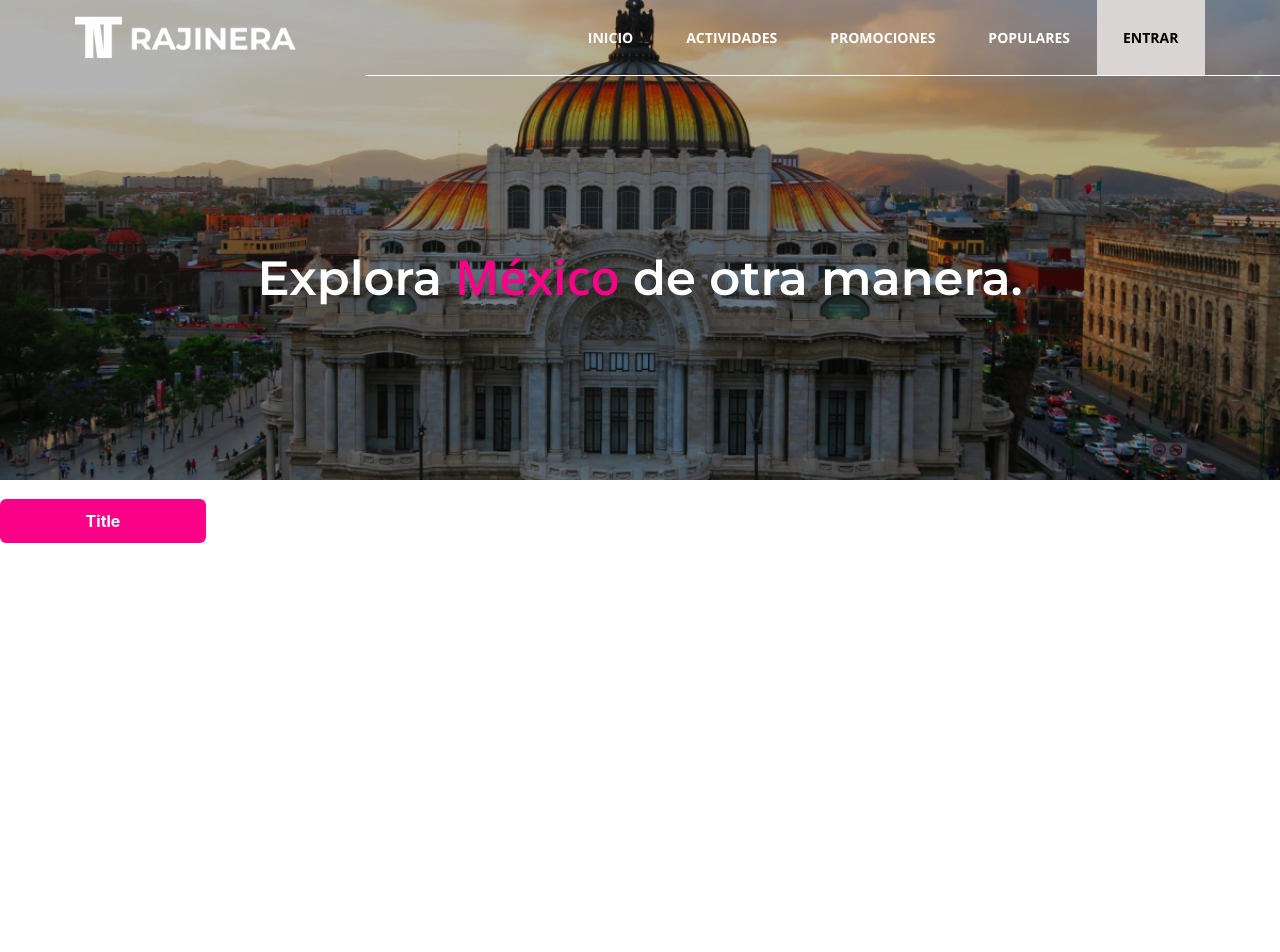
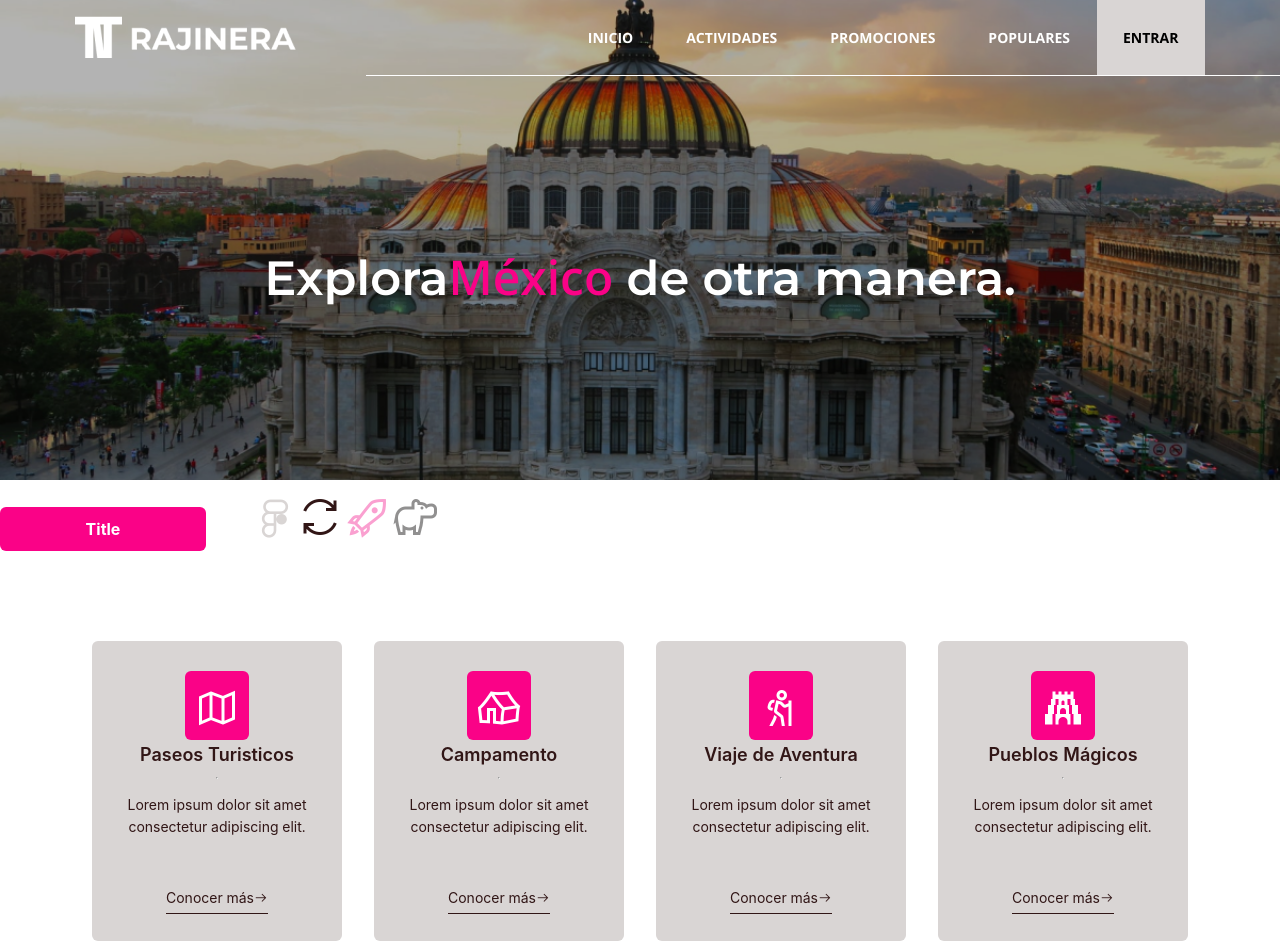
Before and after one commit to Georgge/trajinera-web-concept, a React (Create React App) app: page / in a window 1280 px wide. Shown: the top 952 px of the page. Before the commit the page ends 800 px from the top, so only its background shows below. Built offline with nearby package versions, Linux system fonts and the light colour scheme.

Commit message:
[NUM-18] the home activities section was created

```diff
--- /dev/null
+++ b/src/components/ActivityCard/ActivityCard.js
@@ -0,0 +1,29 @@
+import { Icon } from '..'
+import styles from './activitycard.module.css'
+
+function ActivityCard({ title, icon, text, link }) {
+    return (
+        <div className={`${styles.card}`}>
+            <div className={`${styles.icon}`}><Icon icon={icon} color='pureWhite'/>
+            </div>
+            <div className={`${styles.title}`}>
+                {title}
+            </div>
+            <hr />
+            <div className={`${styles.text}`}>
+                {text}
+            </div>
+            <div className={`${styles.link}`}>
+                {link}
+                <Icon icon='' color='--primaryBlack' size={14}/>
+            </div>
+        </div>
+    )
+}
+
+export default ActivityCard
+ActivityCard.defaultProps = {
+    title: 'Paseos Turisticos',
+    text: 'Lorem ipsum dolor sit amet consectetur adipiscing elit.',
+    link: 'Conocer más'
+}
--- /dev/null
+++ b/src/components/ActivityCard/activitycard.module.css
@@ -0,0 +1,48 @@
+.card{
+    background: var(--ligth-silver);
+    border-radius: 6px;
+    height: 300px;
+    width: 250px;
+    display: flex;
+    flex-direction: column;
+    align-items: center;
+    text-align: center;
+    margin: 16px;
+
+}
+
+.icon{
+    background:var(--main-brand);
+    border-radius: 6px;
+    display: flex;
+    justify-content: center;
+    width: 64px;
+    height: 69px;
+    margin-top: 30px;
+}
+
+.title{
+
+    font-weight: 600;
+    font-size: 18px;
+    margin-top: 8px;
+    color: var(--primary-black);
+    margin-top: 1px;
+}
+
+.text{
+    font-size: 14px;
+    width: 186px;
+    height: 69px;
+    margin-top: 8px;
+    font-weight: normal;
+    color: var(--primary-black);
+}
+
+.link{
+    font-size: 14px;
+    margin-top: 20px;
+    border-bottom: 1px solid;
+    line-height: 30px;
+    color: var(--primary-black);
+}
--- a/src/components/Button/button.module.css
+++ b/src/components/Button/button.module.css
@@ -12,7 +12,6 @@
   width: 206px;
   left: 0px;
   top: 0px;
-  border-radius: 6px;
 }
 
 .primary{
--- a/src/components/Icon/Icon.js
+++ b/src/components/Icon/Icon.js
@@ -3,8 +3,8 @@ import theme from '../../theme';
 
 function Icon({
   icon = '',
-  size = 26,
-  color = 'mainBrand',
+  size = 48,
+  color = '#FFFFFF',
   type = 'solid'
 }) {
   return (
--- a/src/components/Icon/icon.module.css
+++ b/src/components/Icon/icon.module.css
@@ -1,11 +1,11 @@
 .brand {
-  font-family: 'la-brands-400';
+  font-family: 'LineAwesomeBrands';
 }
 
 .solid {
-  font-family: 'la-solid-900';
+  font-family: 'LineAwesomeSolid';
 }
 
 .regular {
-  font-family: 'la-regular-400';
+  font-family: 'LineAwesomeRegular';
 }
--- a/src/components/TopNavbar/TopNavbar.js
+++ b/src/components/TopNavbar/TopNavbar.js
@@ -3,7 +3,7 @@ import NavbarOption from './NavbarOption'
 function TopNavbar() {
     return (
         <div>
-            <NavbarOption nav='INICIO'/>
+            <NavbarOption nav='INICIO' />
             <NavbarOption nav='ACTIVIDADES'/>
             <NavbarOption nav='PROMOCIONES'/>
             <NavbarOption nav='POPULARES'/>
--- a/src/components/index.js
+++ b/src/components/index.js
@@ -1,2 +1,3 @@
 export { default as Button } from './Button/Button';
 export { default as Icon } from './Icon/Icon';
+export { default as ActivityCard } from './ActivityCard/ActivityCard';
--- a/src/index.css
+++ b/src/index.css
@@ -25,16 +25,16 @@ code {
 }
 
 @font-face{
-  font-family: 'brans';
-  src: local('brans'), url('./assets/fonts/brands/la-brands-400.ttf') format('truetype');
+  font-family: 'LineAwesomeBrands';
+  src: local('brands'), url('./assets/fonts/brands/la-brands-400.ttf') format('truetype');
 }
 
 @font-face{
-  font-family: 'regular';
+  font-family: 'LineAwesomeRegular';
   src: local('regular'), url('./assets/fonts/regular/la-regular-400.ttf') format('truetype');
 }
 
 @font-face{
-  font-family: 'solid';
+  font-family: 'LineAwesomeSolid';
   src: local('solid'), url('./assets/fonts/solid/la-solid-900.ttf') format('truetype');
 }
--- a/src/pages/Home.js
+++ b/src/pages/Home.js
@@ -1,16 +1,19 @@
 import HeroSection from '../sections/home/HeroSection/HeroSection'
 import { Button, Icon } from '../components'
+import ActivitiesSection from '../sections/home/ActivitiesSection/ActivitiesSection'
+
 
 function Home() {
     return (
         <div >
-            <HeroSection/>
-            <Button type='primary'/>
+            <HeroSection />
+            <Button type='primary' />
             <Icon />
             <Icon icon="" type="brand" color="ligthSilver" size={42} />
             <Icon icon="" color="primaryBlack" />
             <Icon icon="" color="ligthPrimary" />
             <Icon icon="" color="neutralGray" />
+            <ActivitiesSection />
         </div>
 
     )
--- /dev/null
+++ b/src/sections/home/ActivitiesSection/ActivitiesSection.js
@@ -0,0 +1,15 @@
+import { ActivityCard } from "../../../components"
+import styles from './activities.module.css'
+
+
+function ActivitiesSection (){
+    return(
+        <div className={styles.card}>
+            <ActivityCard title='Paseos Turisticos' icon=''/>
+            <ActivityCard title='Campamento' icon=''/>
+            <ActivityCard title='Viaje de Aventura' icon=''/>
+            <ActivityCard title='Pueblos Mágicos' icon=''/>
+        </div>
+    )
+}
+export default ActivitiesSection
--- /dev/null
+++ b/src/sections/home/ActivitiesSection/activities.module.css
@@ -0,0 +1,9 @@
+.card{
+    flex-grow: 1;
+    margin-left: 75px;
+    display: flex;
+    justify-content: center;
+    padding-right: 75px;
+    margin-top: 70px;
+
+}
--- a/src/sections/home/HeroSection/HeroSection.js
+++ b/src/sections/home/HeroSection/HeroSection.js
@@ -12,7 +12,7 @@ function HeroSection() {
                 </div>
             </div>
             <div className={styles.text}>
-                <div className={styles.tittle}>Explora <span className={styles.mexico}>México</span> de otra manera.
+                <div className={styles.tittle}>Explora<span className={styles.mexico}>México</span> de otra manera.
                 </div>
             </div>
         </div>
```
